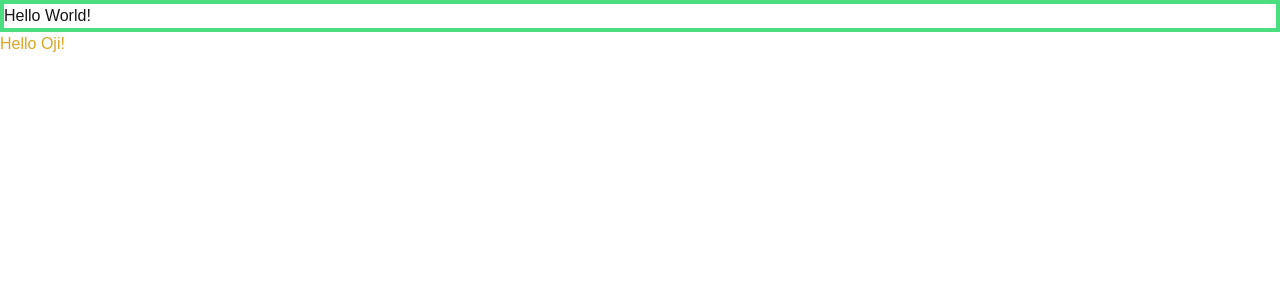
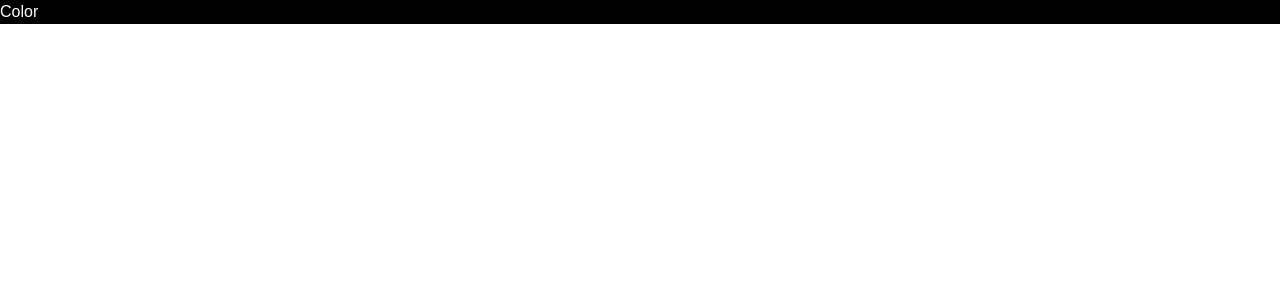
Before and after one commit to revarnami/learning-tailwind-css, a Next.js app: page / in a window 1280 px wide. Shown: the top 300 px of the page. Built offline with nearby package versions, Linux system fonts and the light colour scheme.

Commit message:
Adding link, adding font family, add color page

```diff
--- /dev/null
+++ b/app/colors/page.tsx
@@ -0,0 +1,7 @@
+export default function ColorPage() {
+  return (
+    <>
+      <h1 className="text-gold">Hello World</h1>
+    </>
+  )
+}
--- a/app/page.tsx
+++ b/app/page.tsx
@@ -1,14 +1,12 @@
 import Image from "next/image";
+import Link from "next/link";
 
 export default function Home() {
   return (
     <>
-      <h1 className="border-4 border-green-400">
-      Hello World!
-    </h1>
-    <h1 className="text-gold">
-      Hello Oji!
-    </h1>
+      <ul className="flex flex-row bg-black text-white">
+        <li><Link href='/colors'>Color</Link></li>
+      </ul>
     </>
   );
 }
--- a/tailwind.config.ts
+++ b/tailwind.config.ts
@@ -11,10 +11,13 @@ const config: Config = {
       colors: {
         background: "var(--background)",
         foreground: "var(--foreground)",
-        gold: "#DAA626",
+        gold: "#FFD700",
       },
     },
-
+    fontFamily: {
+      sans: ['Graphik', 'sans-serif'],
+      serif: ['Merriweather', 'serif'],
+    },
   },
   plugins: [],
 };
```
